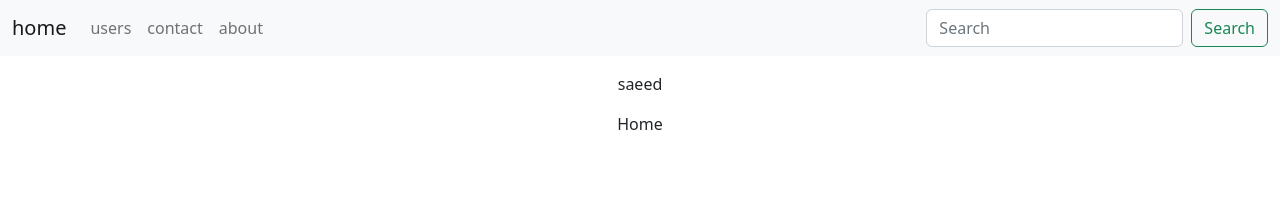
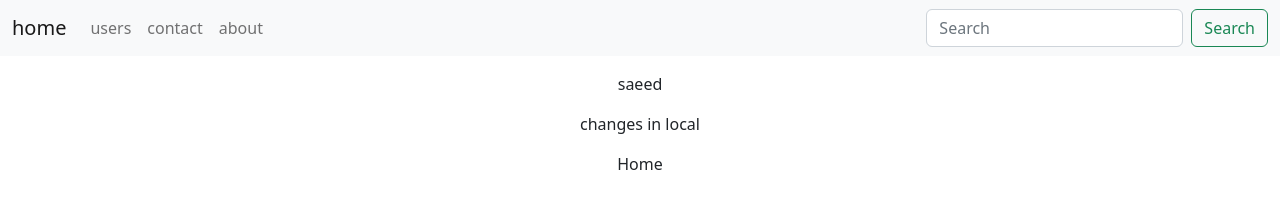
Before and after one commit to ashoorizad/git-tutorial, a React (Create React App) app: page / in a window 1280 px wide. Shown: the top 202 px of the page. Built offline with nearby package versions, Linux system fonts and the light colour scheme.

Commit message:
changes in local

```diff
--- a/src/App.js
+++ b/src/App.js
@@ -18,6 +18,7 @@ function App() {
       <Header />
       <Bread pathname={pathname} state={state} />
     <p>saeed</p>
+    <p>changes in local</p>
       <Router />
     </div>
   );
```
